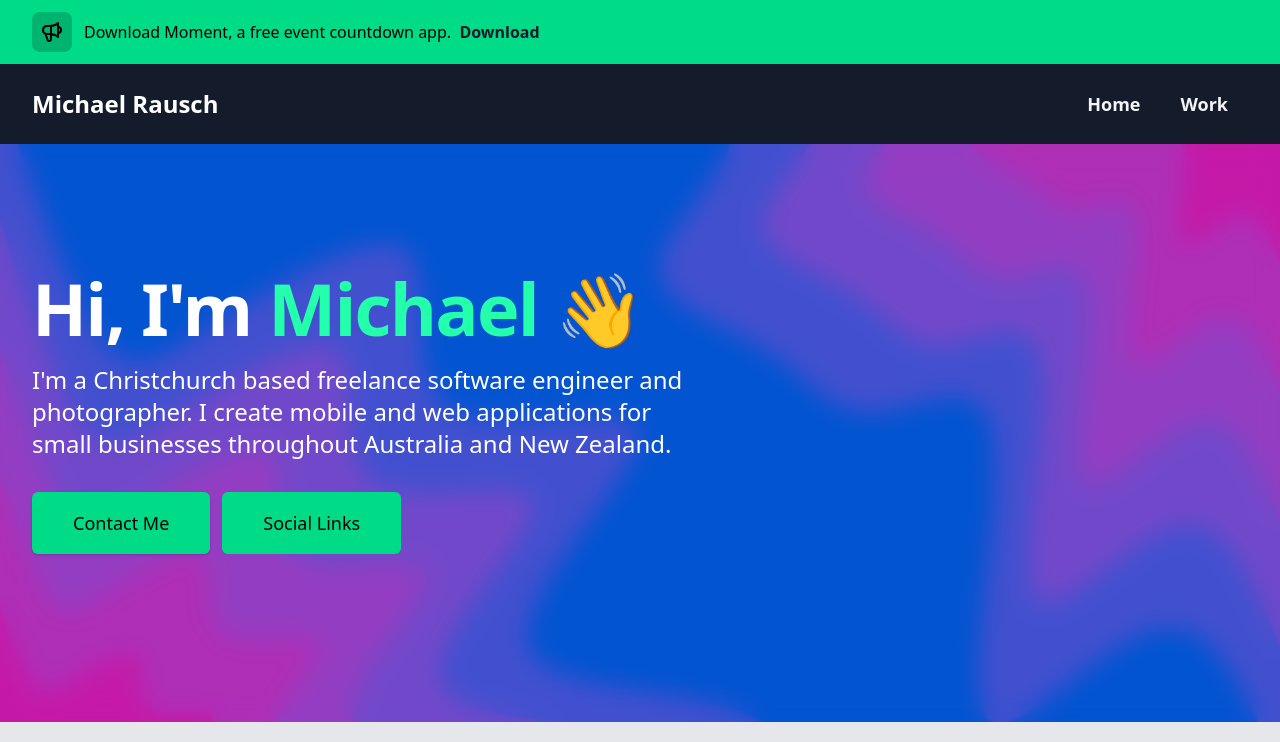
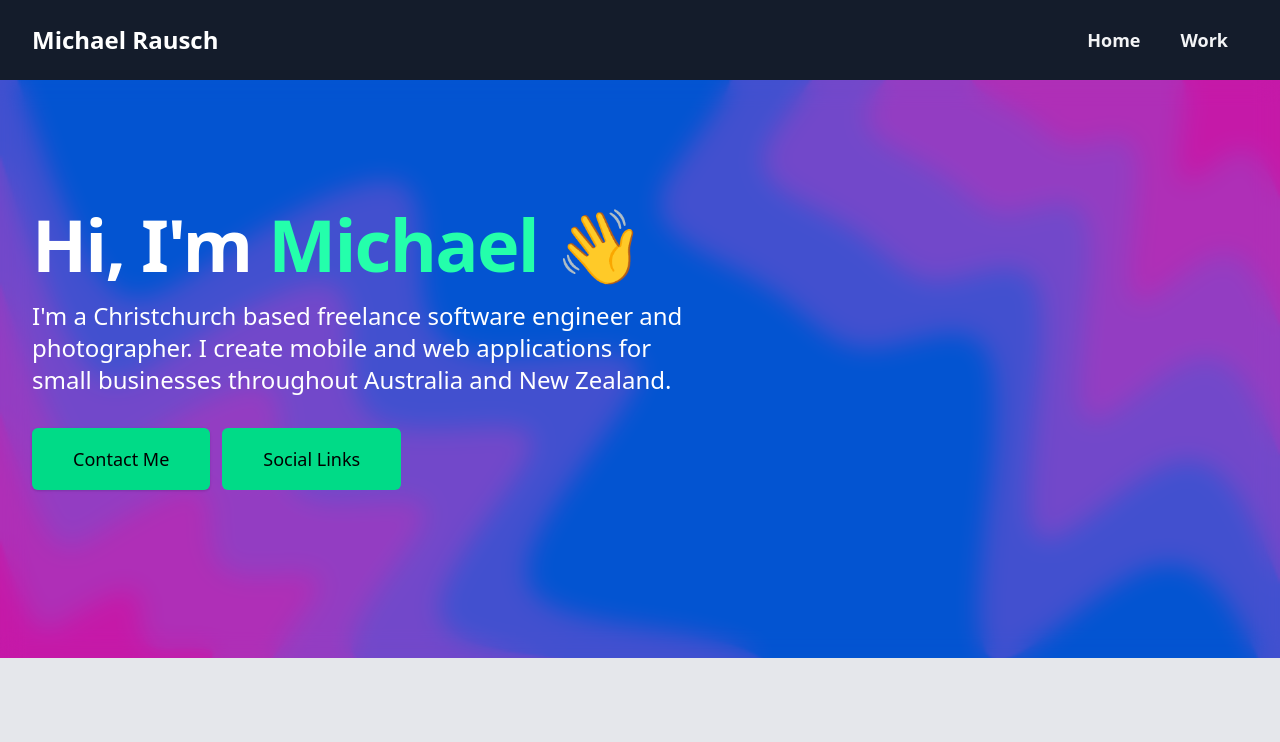
Before and after one commit to michaelrausch/michaelrausch.nz-v4, a Next.js app: page / in a window 1280 px wide. Shown: the top 742 px of the page. Built offline with nearby package versions, Linux system fonts and the light colour scheme; what @tailwindcss/typography would draw is missing.

Commit message:
Removed banner

```diff
--- a/layouts/HomePageLayout.tsx
+++ b/layouts/HomePageLayout.tsx
@@ -24,11 +24,11 @@ export const HomePageLayout: React.FC = ({children}) => {
                 <link rel="icon" href="/favicon.ico" />
             </Head>
 
-            <Banner
+            {/* <Banner
                 body="Download Moment, a free event countdown app."
                 smallBody="Download Moment, a free event countdown app."
                 link="https://apps.apple.com/nz/app/moment-event-countdown/id1533376588?ign-itscg=30200&ign-itsct=apps_box#?platform=iphone"
-                linkTitle="Download"/>
+                linkTitle="Download"/> */}
 
             <Header/>
 
--- a/package.json
+++ b/package.json
@@ -22,6 +22,7 @@
     "react-icons": "^4.2.0",
     "react-markdown": "^6.0.2",
     "react-pdf": "^5.3.2",
+    "react-scroll-parallax": "^2.4.0",
     "react-sizeme": "^3.0.1",
     "react-toastify": "^7.0.4",
     "remark": "^13.0.0",
--- a/pages/_app.tsx
+++ b/pages/_app.tsx
@@ -2,6 +2,7 @@
 import 'react-toastify/dist/ReactToastify.css';
 import '../styles/globals.css'
 
+import { ParallaxProvider } from 'react-scroll-parallax';
 import { DefaultSeo } from 'next-seo';
 import { ToastContainer } from 'react-toastify';
 
@@ -33,7 +34,9 @@ function MyApp({ Component, pageProps }) {
         className="text-black"
       />
 
-      <Component {...pageProps}/>
+      <ParallaxProvider>
+        <Component {...pageProps}/>
+      </ParallaxProvider>
     </>
   )
 }
```
Also changed, not shown: pages/playground/parallax.tsx (added), 1 other file (tests, documents, lock files or other folders).
